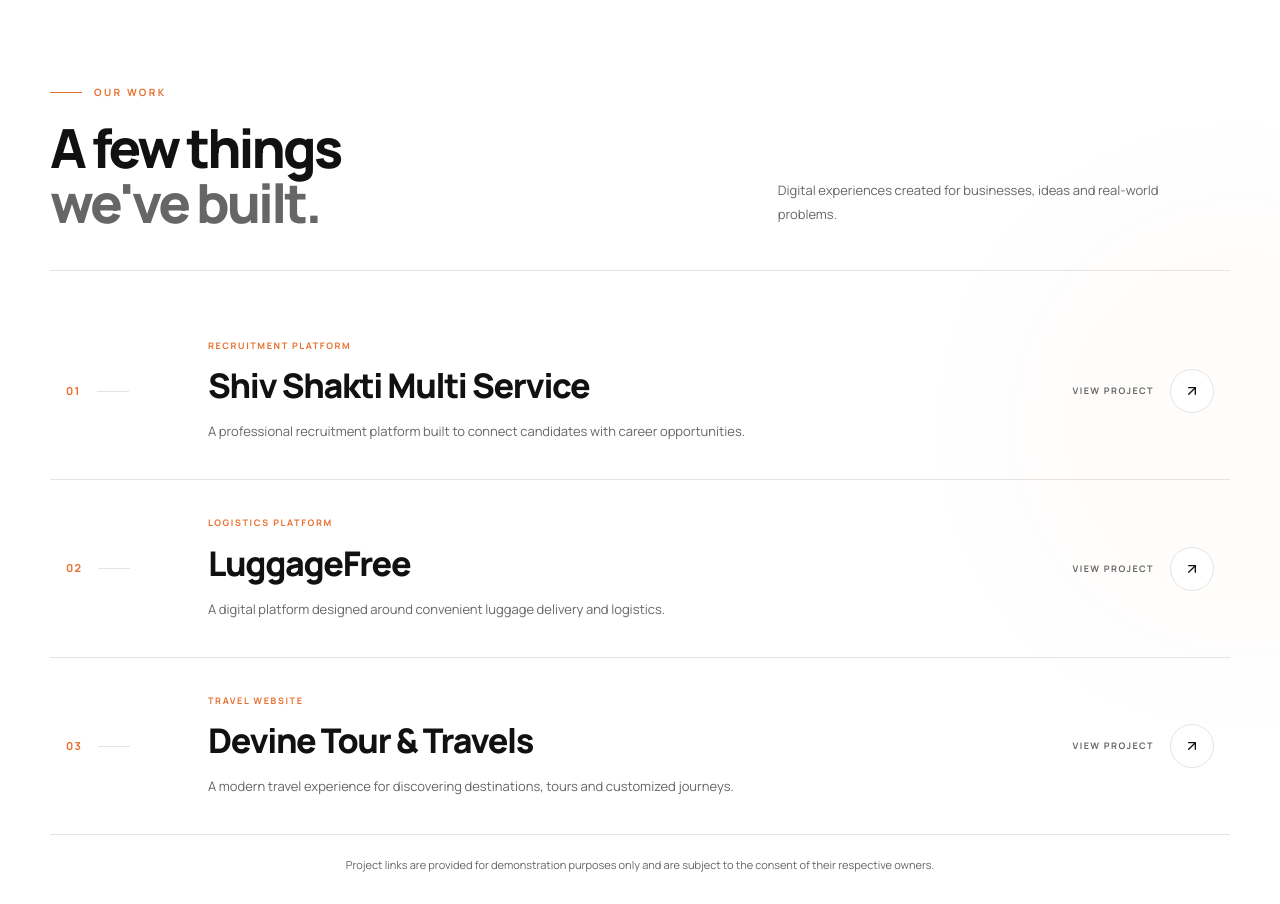
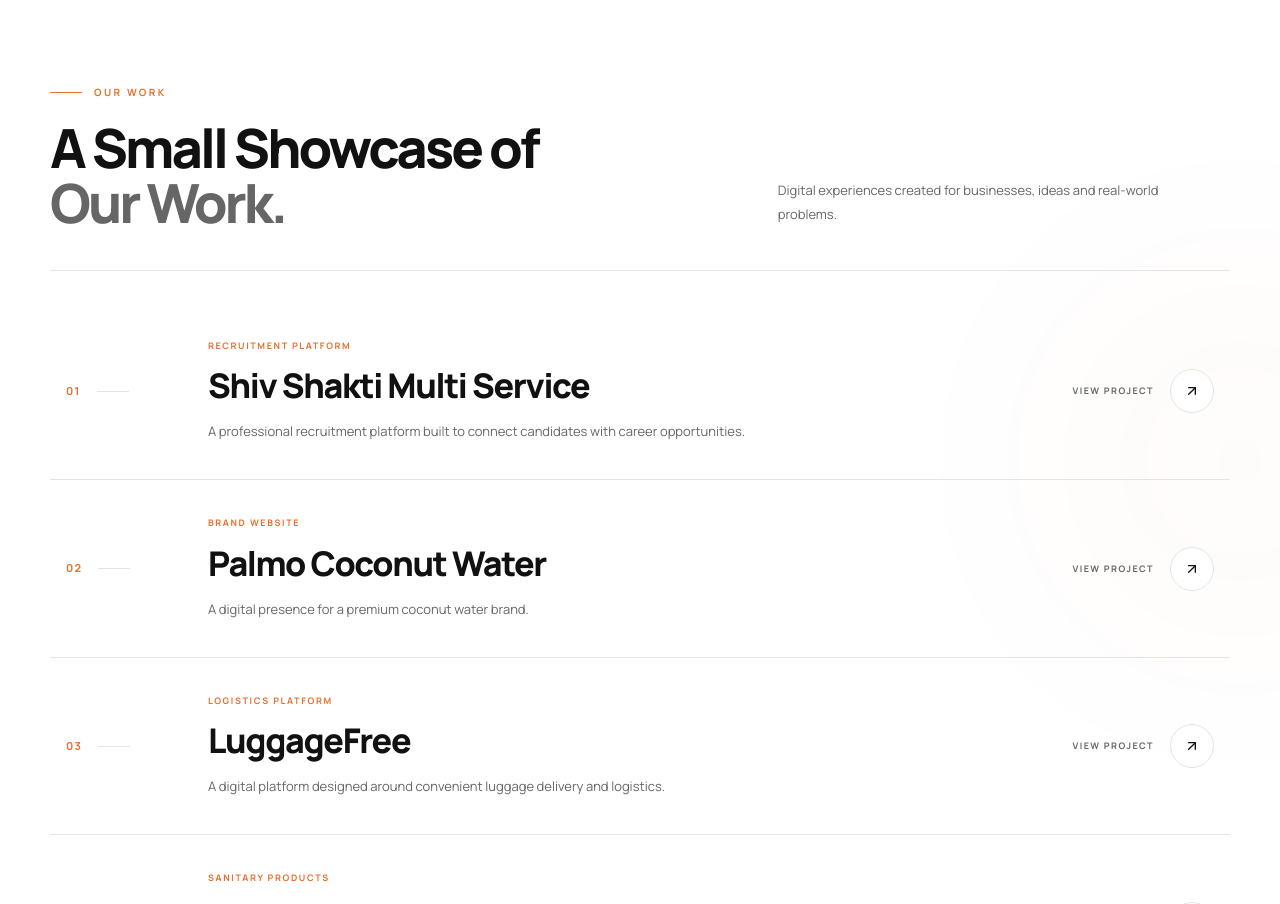
Before and after one commit to shivshaktiwebservices/shivshaktiwebservices, a Next.js app: page / in a window 1280 px wide. Shown: the part 2160-3064 px from the top of the page. Built offline with nearby package versions, Linux system fonts and the light colour scheme.

Commit message:
Changed the projects and footer section

```diff
--- a/app/components/Footer.tsx
+++ b/app/components/Footer.tsx
@@ -20,11 +20,11 @@
 
 export default function Footer() {
     return (
-        <footer className="bg-[#050505] px-5 pb-6 pt-16 text-white transition-colors duration-500 [data-theme='dark']&:bg-white [data-theme='dark']&:text-black sm:px-8 lg:px-12">
+        <footer className="bg-[#050505] px-5 pb-6 pt-10 text-white transition-colors duration-500 [data-theme='dark']&:bg-white [data-theme='dark']&:text-black sm:px-8 lg:px-12 lg:pt-16">
             <div className="mx-auto max-w-[1380px]">
 
                 {/* MAIN FOOTER */}
-                <div className="grid gap-12 border-b border-white/15 pb-12 [data-theme='dark']&:border-black/10 lg:grid-cols-[1.6fr_1fr_1.2fr_1fr]">
+                <div className="grid gap-8 border-b border-white/15 pb-8 [data-theme='dark']&:border-black/10 lg:grid-cols-[1.6fr_1fr_1.2fr_1fr] lg:gap-12 lg:pb-12">
 
                     {/* BRAND */}
                     <div className="max-w-md">
@@ -44,12 +44,12 @@
                             </div>
                         </Link>
 
-                        <p className="mt-7 max-w-sm text-sm leading-7 text-white/55 [data-theme='dark']&:text-black/55">
+                        <p className="mt-5 max-w-sm text-sm leading-6 text-white/55 [data-theme='dark']&:text-black/55 lg:mt-7 lg:leading-7">
                             Professional websites, digital solutions, AI integration and
                             practical digital services built around modern businesses.
                         </p>
 
-                        <Link href="/#contact" className="group mt-7 inline-flex items-center gap-2 rounded-full bg-white px-5 py-3 text-sm font-bold text-black transition-all duration-300 hover:-translate-y-1 hover:shadow-[0_10px_30px_rgba(255,255,255,0.12)] [data-theme='dark']&:bg-black [data-theme='dark']&:text-white">
+                        <Link href="/#contact" className="group mt-5 inline-flex items-center gap-2 rounded-full bg-white px-5 py-3 text-sm font-bold text-black transition-all duration-300 hover:-translate-y-1 hover:shadow-[0_10px_30px_rgba(255,255,255,0.12)] [data-theme='dark']&:bg-black [data-theme='dark']&:text-white lg:mt-7">
                             Start a Project
                             <ArrowUpRight size={15} className="transition-transform duration-300 group-hover:translate-x-0.5 group-hover:-translate-y-0.5" />
                         </Link>
@@ -61,7 +61,7 @@
                             Quick Links
                         </p>
 
-                        <div className="mt-6 flex flex-col gap-3.5">
+                        <div className="mt-4 flex flex-col gap-2.5 lg:mt-6 lg:gap-3.5">
                             {quickLinks.map((link) => (
                                 <Link key={link.name} href={link.href} className="group flex w-fit items-center gap-1 text-sm text-white/60 transition-colors duration-300 hover:text-white [data-theme='dark']&:text-black/60 [data-theme='dark']&:hover:text-black">
                                     {link.name}
@@ -77,7 +77,7 @@
                             What We Do
                         </p>
 
-                        <div className="mt-6 flex flex-col gap-3.5">
+                        <div className="mt-4 flex flex-col gap-2.5 lg:mt-6 lg:gap-3.5">
                             {services.map((service) => (
                                 <Link key={service.name} href={service.href} className="group flex w-fit items-center gap-1 text-sm text-white/60 transition-colors duration-300 hover:text-white [data-theme='dark']&:text-black/60 [data-theme='dark']&:hover:text-black">
                                     {service.name}
@@ -93,7 +93,7 @@
                             Connect With Us
                         </p>
 
-                        <div className="mt-6 space-y-5">
+                        <div className="mt-4 space-y-3.5 lg:mt-6 lg:space-y-5">
 
                             <a href="mailto:shivshaktiwebservices@gmail.com" className="group flex items-start gap-3 text-sm text-white/60 transition-colors duration-300 hover:text-white [data-theme='dark']&:text-black/60 [data-theme='dark']&:hover:text-black">
                                 <span className="mt-0.5 flex h-8 w-8 shrink-0 items-center justify-center rounded-full border border-white/15 text-[var(--accent)] [data-theme='dark']&:border-black/10">
--- a/app/components/home/HappyClients.tsx
+++ b/app/components/home/HappyClients.tsx
@@ -82,7 +82,7 @@
           </motion.h2>
 
           <motion.p variants={cardVariants} className="mx-auto mt-5 max-w-[540px] text-[13px] leading-6 text-[var(--muted)]">
-            Helping businesses establish a stronger digital presence through modern websites and digital solutions.
+            We have partnered with more than 50+ businesses, helping them establish a stronger digital presence through modern websites and digital solutions. Here are a few of them.
           </motion.p>
         </motion.div>
 
--- a/app/components/home/OurWork.tsx
+++ b/app/components/home/OurWork.tsx
@@ -13,16 +13,24 @@
   },
   {
     number: "02",
+    title: "Palmo Coconut Water",
+    category: "Brand Website",
+    description: "A digital presence for a premium coconut water brand.",
+    url: "https://www.palmo.co.in/",
+  },
+  {
+    number: "03",
     title: "LuggageFree",
     category: "Logistics Platform",
     description: "A digital platform designed around convenient luggage delivery and logistics.",
+    url: "https://luggagefree-client.vercel.app/",
   },
   {
-    number: "03",
-    title: "Devine Tour & Travels",
-    category: "Travel Website",
-    description: "A modern travel experience for discovering destinations, tours and customized journeys.",
-
+    number: "04",
+    title: "Om Manufacturing Company",
+    category: "Sanitary Products",
+    description: "A digital showcase for building and sanitary products.",
+    url: "https://om-manufacturing.vercel.app/",
   },
 ];
 
@@ -66,8 +74,8 @@
             </div>
 
             <h2 className="max-w-[680px] text-[36px] font-extrabold leading-[1.02] tracking-[-0.055em] text-[var(--foreground)] sm:text-[46px] lg:text-[54px]">
-              A few things
-              <span className="block text-[var(--muted)]">we've built.</span>
+              A Small Showcase of
+              <span className="block text-[var(--muted)]">Our Work.</span>
             </h2>
           </motion.div>
 
--- a/app/layout.tsx
+++ b/app/layout.tsx
@@ -31,6 +31,10 @@
     card: "summary_large_image",
     title: "ShivShakti Web Services | Web Development & Digital Growth",
     description: "Professional websites, custom digital solutions, AI integration, and business growth support from Haridwar.",
+  },
+  icons: {
+    icon: "/web-app-manifest-192x192.png",
+    apple: "/apple-icon.png",
   },
   manifest: "/manifest.json",
 };
```
Also changed, not shown: 1 other file (tests, documents, lock files or other folders).
